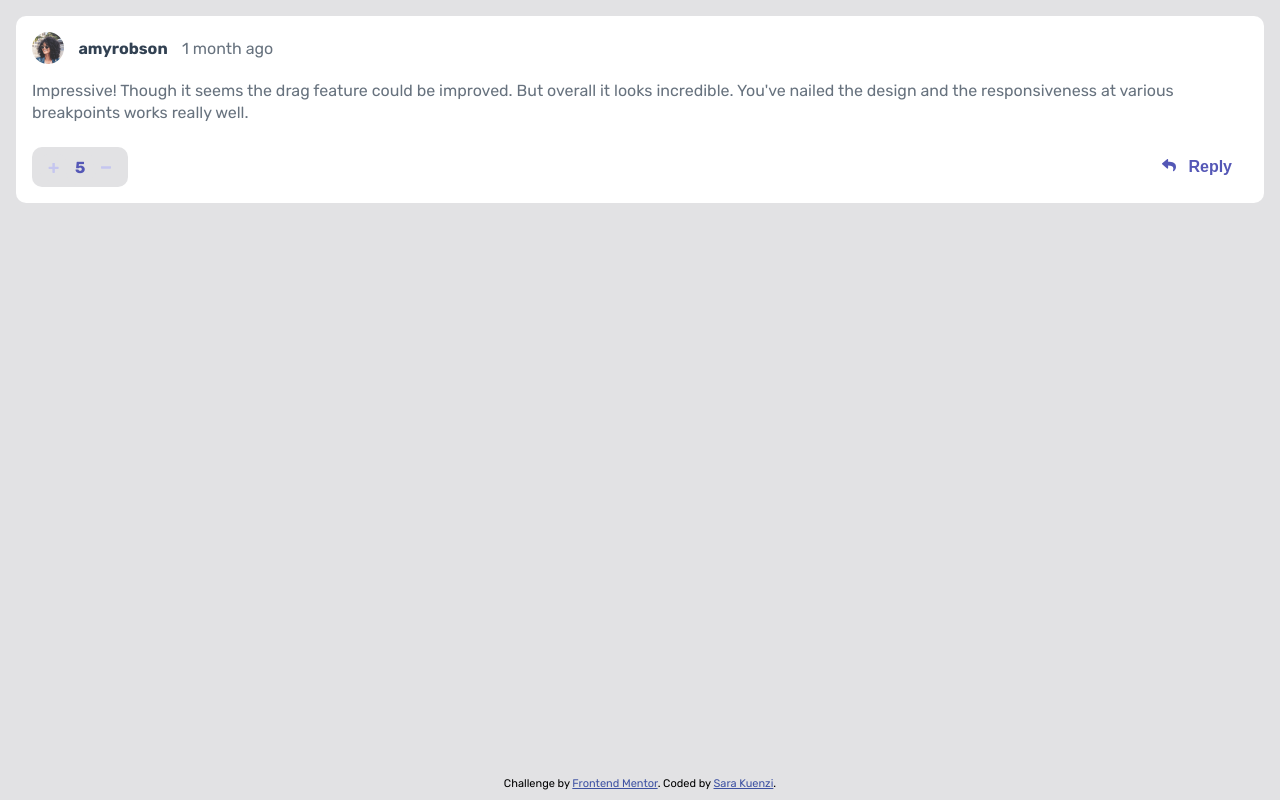
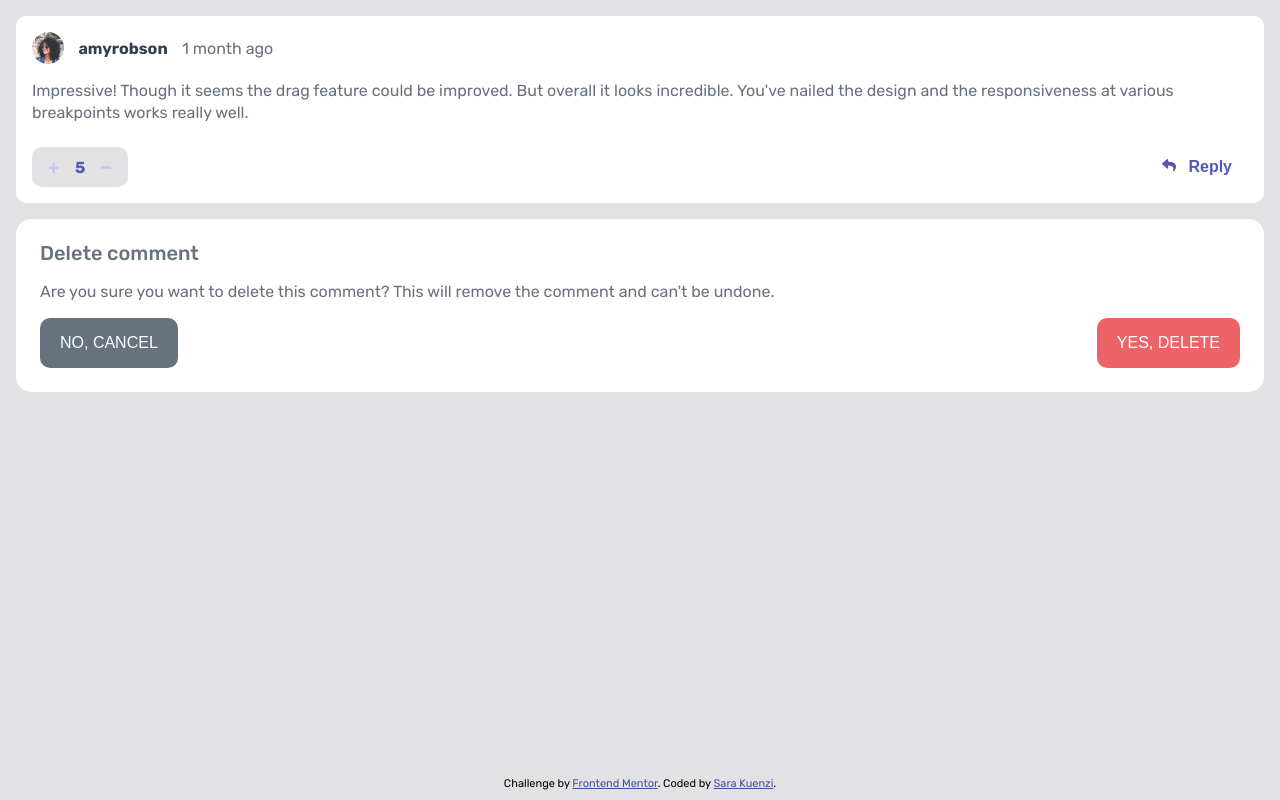
Before and after one commit to skuenzi/interactive-comment-section, a React (Create React App) app: page / in a window 1280 px wide. Built offline with nearby package versions, Linux system fonts and the light colour scheme.

Commit message:
delete modal created and styled

```diff
--- a/src/App.js
+++ b/src/App.js
@@ -1,12 +1,16 @@
 import Footer from './Components/Footer'
 import Comment from './Components/Comment'
+import DeleteModal from './Components/DeleteModal'
+
 
 
 function App() {
   return (
     <div className="App">
+      <Comment />
+      <DeleteModal />
       <Footer />
-      <Comment />
+
     </div>
   );
 }
--- /dev/null
+++ b/src/Components/DeleteModal.js
@@ -0,0 +1,12 @@
+export default function DeleteModal () {
+    return (
+        <section className="delete-modal">
+            <h2 className="delete-modal_title">Delete comment</h2>
+            <p className="delete-modal_content">Are you sure you want to delete this comment? This will remove the comment and can't be undone.</p>
+            <div className="delete-modal_btns">
+                <button className="delete-modal_btn no">No, cancel</button>
+                <button className="delete-modal_btn yes">Yes, delete</button>
+            </div>
+        </section>
+    )
+}
--- a/src/index.css
+++ b/src/index.css
@@ -132,6 +132,44 @@ button {
 }
 
 
+/* DELETE MODAL */
+
+.delete-modal {
+  padding: 1.5rem;
+  background-color: var(--white);
+  line-height: 1.35rem;
+  margin: 1rem;
+  border-radius: 15px;
+  color: var(--grayishblue);
+}
+
+.delete-modal_title {
+  font-weight: 500;
+  font-size: 1.25rem;
+  margin-bottom: 1rem;
+}
+
+.delete-modal_btns {
+  margin-top: 1rem;
+  display: flex;
+  justify-content: space-between;
+}
+
+.delete-modal_btn {
+  color: var(--white);
+  padding: 1rem 1.25rem;
+  text-transform: uppercase;
+  font-weight: 500;
+}
+
+.delete-modal_btn.yes {
+  background-color: var(--softred);
+}
+.delete-modal_btn.no {
+  background-color: var(--grayishblue);
+}
+
+
 
 /* FOOTER */
 
```
